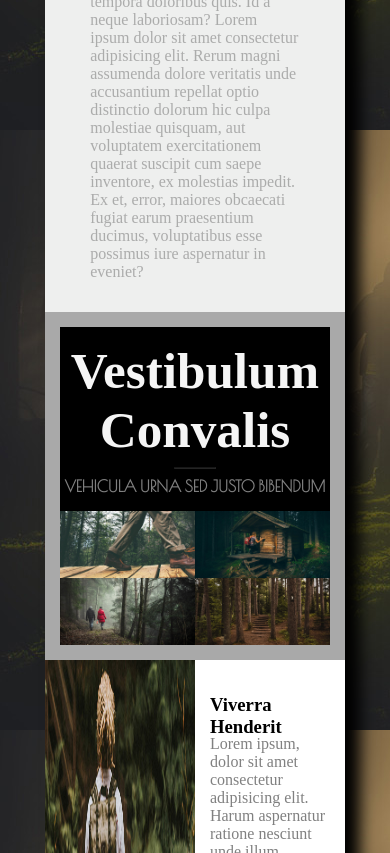
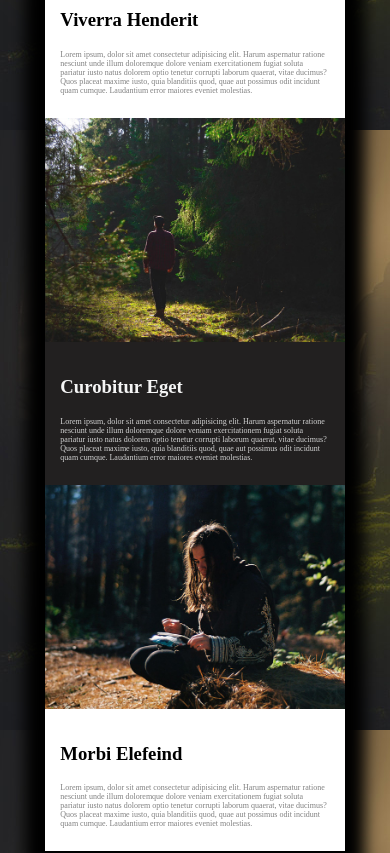
Before and after one commit to Altair-GM/caminar-html-css, a plain HTML site: page index.html in a window 390 px wide. Shown: the part 1070-1923 px from the top of the page. Drawn offline with nearby package versions, Linux system fonts and the light colour scheme; a web font is replaced by a local one.

Commit message:
finit+responsive

```diff
--- a/index.html
+++ b/index.html
@@ -80,13 +80,16 @@
 
                 </div>
                 <div class="box2">
+                    <div class="rivers">
 
-                    <div class="txt4">
-                        <h3>curobitur eget</h3>
-                        <p>Lorem ipsum, dolor sit amet consectetur adipisicing elit. Harum aspernatur ratione nesciunt unde illum doloremque dolore veniam exercitationem fugiat soluta pariatur iusto natus dolorem optio tenetur corrupti laborum quaerat, vitae ducimus? Quos placeat maxime iusto, quia blanditiis quod, quae aut possimus odit incidunt quam cumque. Laudantium error maiores eveniet molestias.</p>
+                        <div class="txt4">
+                            <h3>curobitur eget</h3>
+                            <p>Lorem ipsum, dolor sit amet consectetur adipisicing elit. Harum aspernatur ratione nesciunt unde illum doloremque dolore veniam exercitationem fugiat soluta pariatur iusto natus dolorem optio tenetur corrupti laborum quaerat, vitae ducimus? Quos placeat maxime iusto, quia blanditiis quod, quae aut possimus odit incidunt quam cumque. Laudantium error maiores eveniet molestias.</p>
+                        </div>
+
+                        <img src="./public/images/pic07.jpg" alt="">
                     </div>
 
-                    <img src="./public/images/pic07.jpg" alt="">
 
                 </div>
                 <div class="box2">
--- a/public/css/style.css
+++ b/public/css/style.css
@@ -9,7 +9,7 @@ body{
 .central{
 
     margin: 2% 10%;
-    box-shadow: 15px 10px 15px black;
+    box-shadow:0px 0px 15px 20px black;
 
 }
 /* Titres 1*/
@@ -215,3 +215,52 @@ width: 50%;
  footer p span{
      text-decoration-line: underline;
  }
+
+
+/* Responsive */
+
+ /* Galaxy S5/fold--- Iphon X/SE */
+ @media screen and (min-width:120px) and (max-width:640px) {
+     .box2 {
+         display: flex;
+         flex-direction:column;
+
+         width: 100%;
+
+        }
+
+        .box2 img{
+            width: 100%;
+        }
+
+        .txt1 h4,p{
+            font-size: 50%;
+        }
+        .txt1 h3{
+            font-size: 80%;
+        }
+        .txt2 h2{
+         font-size: 120%;
+     }
+     .txt2 h3{
+         font-size: 60%; ;
+     }
+     .txt4{
+         text-align: left;
+     }
+     .box2 p{
+         font-size: 50%;
+     }
+
+
+     .rsx i{
+         padding: 5%;
+     }
+
+     .box2 .rivers{
+         display: flex;
+         flex-direction: column-reverse;
+
+
+     }
+ }
```
